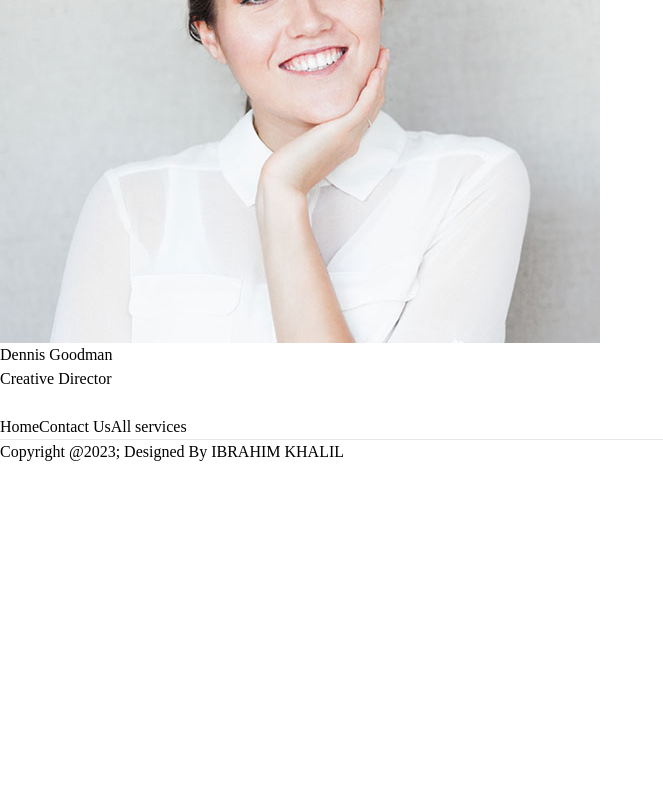
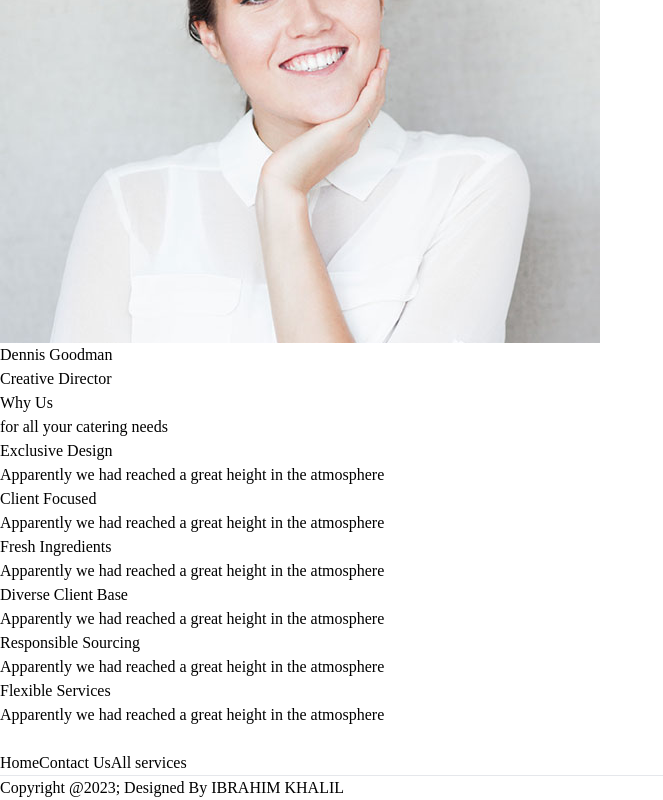
Before and after one commit to ibrahim-khalil0/event-management, a React (Vite) app: page / in a window 1280 px wide. Shown: the part 3880-4680 px from the top of the page, without its empty margins (0-663 px from the left). Before the commit the page ends 4344 px from the top, so only its background shows below. Built offline with nearby package versions, Linux system fonts and the light colour scheme; no server answers; some icons are missing.

Commit message:
all questions ans added

```diff
--- a/src/pages/Home/Home.jsx
+++ b/src/pages/Home/Home.jsx
@@ -20,6 +20,37 @@ const Home = () => {
                 }
             </div>
             <Team></Team>
+
+            <div className='mb-16 w-[90%] mx-auto pt-16'>
+                <h1 className='text-5xl'>Why Us</h1>
+                <p className='text-2xl'>for all your catering needs</p>
+                <div className='grid lg:grid-cols-3 md:grid-cols-2 grid-cols-1 gap-10 mt-14'>
+                    <div>
+                        <h3 className='text-3xl'>Exclusive Design</h3>
+                        <p className='text-lg'>Apparently we had reached a great height in the atmosphere</p>
+                    </div>
+                    <div>
+                        <h3 className='text-3xl'>Client Focused</h3>
+                        <p className='text-lg'>Apparently we had reached a great height in the atmosphere</p>
+                    </div>
+                    <div>
+                        <h3 className='text-3xl'>Fresh Ingredients</h3>
+                        <p className='text-lg'>Apparently we had reached a great height in the atmosphere</p>
+                    </div>
+                    <div>
+                        <h3 className='text-3xl'>Diverse Client Base</h3>
+                        <p className='text-lg'>Apparently we had reached a great height in the atmosphere</p>
+                    </div>
+                    <div>
+                        <h3 className='text-3xl'>Responsible Sourcing</h3>
+                        <p className='text-lg'>Apparently we had reached a great height in the atmosphere</p>
+                    </div>
+                    <div>
+                        <h3 className='text-3xl'>Flexible Services</h3>
+                        <p className='text-lg'>Apparently we had reached a great height in the atmosphere</p>
+                    </div>
+                </div>
+            </div>
         </div>
     );
 };
--- a/src/pages/Login/Login.jsx
+++ b/src/pages/Login/Login.jsx
@@ -4,6 +4,7 @@ import Header from '../../sharedComponents/Header/Header';
 import { AuthContext } from '../../providers/AuthProviders';
 import { ToastContainer, toast } from 'react-toastify';
 import 'react-toastify/dist/ReactToastify.css';
+import { FaGoogle } from "react-icons/fa6";
 
 const Login = () => {
 
@@ -70,7 +71,7 @@ const Login = () => {
                     </form>
                     <h1 className='text-xl py-5'>Don't have an account? <Link to={'/register'}><span className='text-[#EDB602]'>Sign Up</span></Link></h1>
                     <h1 className='text-xl'>Or</h1>
-                    <button onClick={handleGoogleLogin} className='border-[1px] border-[#EDB602] rounded-md text-xl w-full py-2 my-5 '>Login With Google</button>
+                    <button onClick={handleGoogleLogin} className='border-[1px] relative border-[#EDB602] rounded-md text-xl w-full py-2 my-5 '><FaGoogle className='absolute left-2 top-3'></FaGoogle>Login With Google</button>
                 </div>
             </div>
             <ToastContainer></ToastContainer>
--- a/src/pages/Register/Register.jsx
+++ b/src/pages/Register/Register.jsx
@@ -6,6 +6,7 @@ import { AuthContext } from '../../providers/AuthProviders';
 import { ToastContainer, toast } from 'react-toastify';
 import 'react-toastify/dist/ReactToastify.css';
 import { updateProfile } from 'firebase/auth';
+import { FaGoogle } from "react-icons/fa6";
 
 const Register = () => {
 
@@ -82,7 +83,7 @@ const Register = () => {
                     }
                     <h1 className='text-xl py-5'>Already have an account? <Link to={'/login'}><span className='text-[#EDB602]'>Login</span></Link></h1>
                     <h1 className='text-xl'>Or</h1>
-                    <button onClick={handleGoogleRegister} className='border-[1px] border-[#EDB602] rounded-md text-xl w-full py-2 my-5 '>Login With Google</button>
+                    <button onClick={handleGoogleRegister} className='border-[1px] relative border-[#EDB602] rounded-md text-xl w-full py-2 my-5 '><FaGoogle className='absolute left-2 top-3'></FaGoogle>Login With Google</button>
                 </div>
             </div>
             <ToastContainer></ToastContainer>
```
Also changed, not shown: 2 other files (tests, documents, lock files or other folders).
